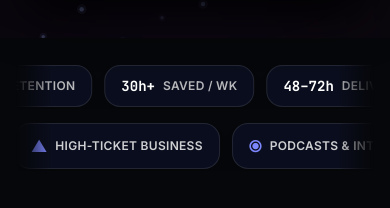
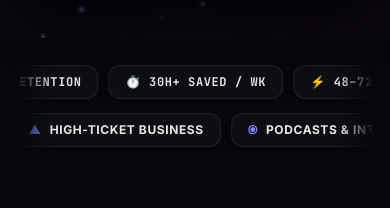
Before and after one commit to harzhx/harzh-agency, a React (Vite) app: page / in a window 390 px wide. Shown: the part 806-1014 px from the top of the page. Built offline with nearby package versions, Linux system fonts and the light colour scheme.

Commit message:
style: apply refined linear pill aesthetic to both marquees

```diff
--- a/src/components/HeroSection.tsx
+++ b/src/components/HeroSection.tsx
@@ -149,57 +149,67 @@ export const HeroSection: React.FC<HeroSectionProps> = ({
         </div>
 
         {/* Mobile & Desktop Marquees Section */}
-        <div className="space-y-3 mb-14 overflow-hidden relative select-none">
+        <div className="space-y-2.5 mb-14 overflow-hidden relative select-none">
           {/* 1. Stats Marquee (MOBILE ONLY: Moving Right → Left) */}
           <div className="block sm:hidden relative w-full overflow-hidden [mask-image:linear-gradient(to_right,transparent,black_10%,black_90%,transparent)]">
-            <div className="flex gap-3 overflow-hidden">
-              <div className="animate-marquee-left flex gap-3 shrink-0 py-0.5">
-                {AGENCY_STATS.map((stat, index) => (
+            <div className="flex gap-2.5 overflow-hidden">
+              <div className="animate-marquee-left flex gap-2.5 shrink-0 py-0.5">
+                {[
+                  { symbol: "✦", text: "240M+ VIEWS" },
+                  { symbol: "📈", text: "4.2X RETENTION" },
+                  { symbol: "⏱️", text: "30H+ SAVED / WK" },
+                  { symbol: "⚡", text: "48–72H DELIVERY" },
+                ].map((stat, index) => (
                   <div
                     key={`s1-${index}`}
-                    className="flex items-center gap-2 px-4 py-2.5 rounded-2xl bg-[#0c0f20]/90 border border-white/[0.1] text-white whitespace-nowrap shadow-lg shrink-0"
+                    className="flex items-center gap-2 text-xs sm:text-sm font-bold tracking-wider px-4 py-2 rounded-xl bg-white/[0.03] border border-white/[0.08] text-white/90 whitespace-nowrap shadow-md shrink-0"
                   >
-                    <span className="text-sm font-extrabold text-white font-mono">{stat.value}</span>
-                    <span className="text-xs text-white/70 font-semibold uppercase tracking-wide">{stat.label}</span>
+                    <span className="text-indigo-400 text-xs">{stat.symbol}</span>
+                    <span className="font-mono">{stat.text}</span>
                   </div>
                 ))}
               </div>
-              <div aria-hidden="true" className="animate-marquee-left flex gap-3 shrink-0 py-0.5">
-                {AGENCY_STATS.map((stat, index) => (
+              <div aria-hidden="true" className="animate-marquee-left flex gap-2.5 shrink-0 py-0.5">
+                {[
+                  { symbol: "✦", text: "240M+ VIEWS" },
+                  { symbol: "📈", text: "4.2X RETENTION" },
+                  { symbol: "⏱️", text: "30H+ SAVED / WK" },
+                  { symbol: "⚡", text: "48–72H DELIVERY" },
+                ].map((stat, index) => (
                   <div
                     key={`s2-${index}`}
-                    className="flex items-center gap-2 px-4 py-2.5 rounded-2xl bg-[#0c0f20]/90 border border-white/[0.1] text-white whitespace-nowrap shadow-lg shrink-0"
+                    className="flex items-center gap-2 text-xs sm:text-sm font-bold tracking-wider px-4 py-2 rounded-xl bg-white/[0.03] border border-white/[0.08] text-white/90 whitespace-nowrap shadow-md shrink-0"
                   >
-                    <span className="text-sm font-extrabold text-white font-mono">{stat.value}</span>
-                    <span className="text-xs text-white/70 font-semibold uppercase tracking-wide">{stat.label}</span>
+                    <span className="text-indigo-400 text-xs">{stat.symbol}</span>
+                    <span className="font-mono">{stat.text}</span>
                   </div>
                 ))}
               </div>
             </div>
           </div>
 
-          {/* 2. Niches Marquee (Unified Style: Moving Left → Right) */}
+          {/* 2. Niches Marquee (Unified Linear Style: Moving Left → Right) */}
           <div className="relative w-full overflow-hidden [mask-image:linear-gradient(to_right,transparent,black_10%,black_90%,transparent)]">
-            <div className="flex gap-3 overflow-hidden">
-              <div className="animate-marquee-right flex gap-3 shrink-0 py-0.5">
+            <div className="flex gap-2.5 overflow-hidden">
+              <div className="animate-marquee-right flex gap-2.5 shrink-0 py-0.5">
                 {CREATOR_LOGOS.map((logo, idx) => (
                   <div
                     key={`n1-${idx}`}
-                    className="flex items-center gap-2 px-4 py-2.5 rounded-2xl bg-[#0c0f20]/90 border border-white/[0.1] hover:border-white/20 text-white whitespace-nowrap shadow-lg transition-colors shrink-0"
+                    className="flex items-center gap-2 text-xs sm:text-sm font-bold tracking-wider px-4 py-2 rounded-xl bg-white/[0.03] border border-white/[0.08] hover:border-white/20 text-white/90 whitespace-nowrap shadow-md transition-colors shrink-0"
                   >
-                    <span className="text-indigo-400 font-bold">{logo.symbol}</span>
-                    <span className="text-xs text-white/80 font-semibold uppercase tracking-wide">{logo.name}</span>
+                    <span className="text-indigo-400">{logo.symbol}</span>
+                    <span>{logo.name}</span>
                   </div>
                 ))}
               </div>
-              <div aria-hidden="true" className="animate-marquee-right flex gap-3 shrink-0 py-0.5">
+              <div aria-hidden="true" className="animate-marquee-right flex gap-2.5 shrink-0 py-0.5">
                 {CREATOR_LOGOS.map((logo, idx) => (
                   <div
                     key={`n2-${idx}`}
-                    className="flex items-center gap-2 px-4 py-2.5 rounded-2xl bg-[#0c0f20]/90 border border-white/[0.1] hover:border-white/20 text-white whitespace-nowrap shadow-lg transition-colors shrink-0"
+                    className="flex items-center gap-2 text-xs sm:text-sm font-bold tracking-wider px-4 py-2 rounded-xl bg-white/[0.03] border border-white/[0.08] hover:border-white/20 text-white/90 whitespace-nowrap shadow-md transition-colors shrink-0"
                   >
-                    <span className="text-indigo-400 font-bold">{logo.symbol}</span>
-                    <span className="text-xs text-white/80 font-semibold uppercase tracking-wide">{logo.name}</span>
+                    <span className="text-indigo-400">{logo.symbol}</span>
+                    <span>{logo.name}</span>
                   </div>
                 ))}
               </div>
```
